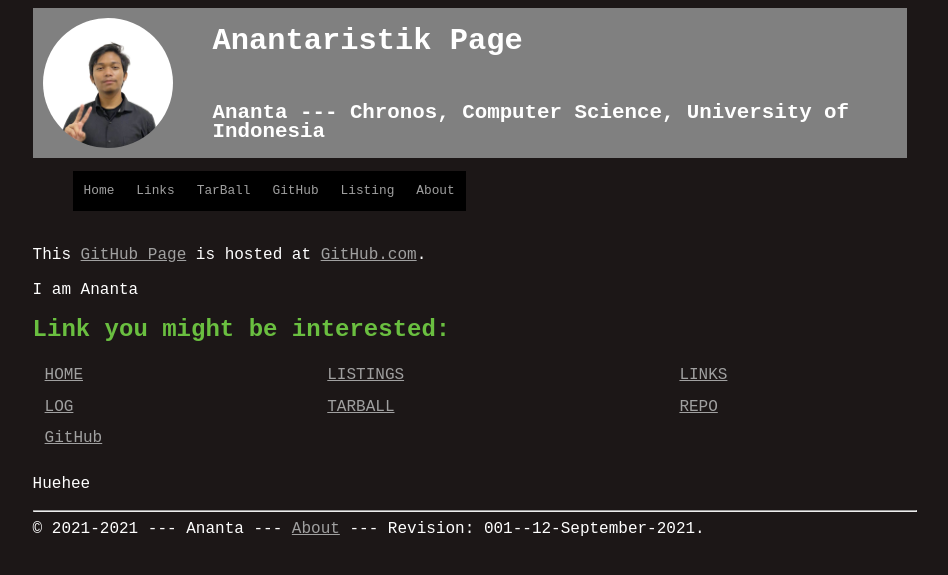
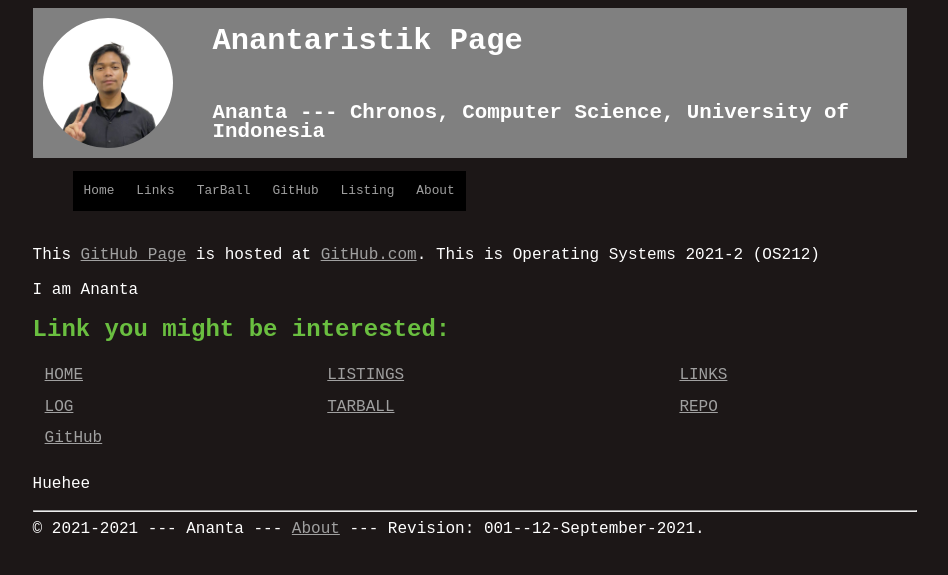
Before and after one commit to anantaristik/os212, a Jekyll site: the page built from index.md, in a window 1280 px wide. Shown: the top 575 px of the page, without its empty margins (165-1113 px from the left). Built offline with Jekyll 4.4.1, drawn with Linux system fonts in a browser that asks for light colours.

Commit message:
Update GHP

```diff
--- a/index.md
+++ b/index.md
@@ -3,13 +3,14 @@
 
 <br>
 This [GitHub Page](https://pages.github.com/) is hosted at [GitHub.com]({{ site.urlgithub }}).
+This is Operating Systems 2021-2 (OS212)
 
 I am {{ site.author }}
 <br>
 ## Link you might be interested:
 
 | [HOME](https://anantaristik.github.io/os212/) | [LISTINGS]({{ site.baseurl }}/000.html) | [LINKS]({{ site.baseurl }}/LINKS/) |
-| [LOG](https://anantaristik.github.io/os212/TXT/mylog.txt) | [TARBALL](https://os.vlsm.org/Log/anantaristik.tar.bz2.txt) | [REPO]( https://anantaristik.github.io/os212/) |
+| [LOG](https://anantaristik.github.io/os212/TXT/mylog.txt) | [TARBALL](https://os.vlsm.org/Log/anantaristik.tar.bz2.txt) | [REPO](https://anantaristik.github.io/os212/) |
 | [GitHub](https://github.com/anantaristik/) |
 
 Huehee
```
